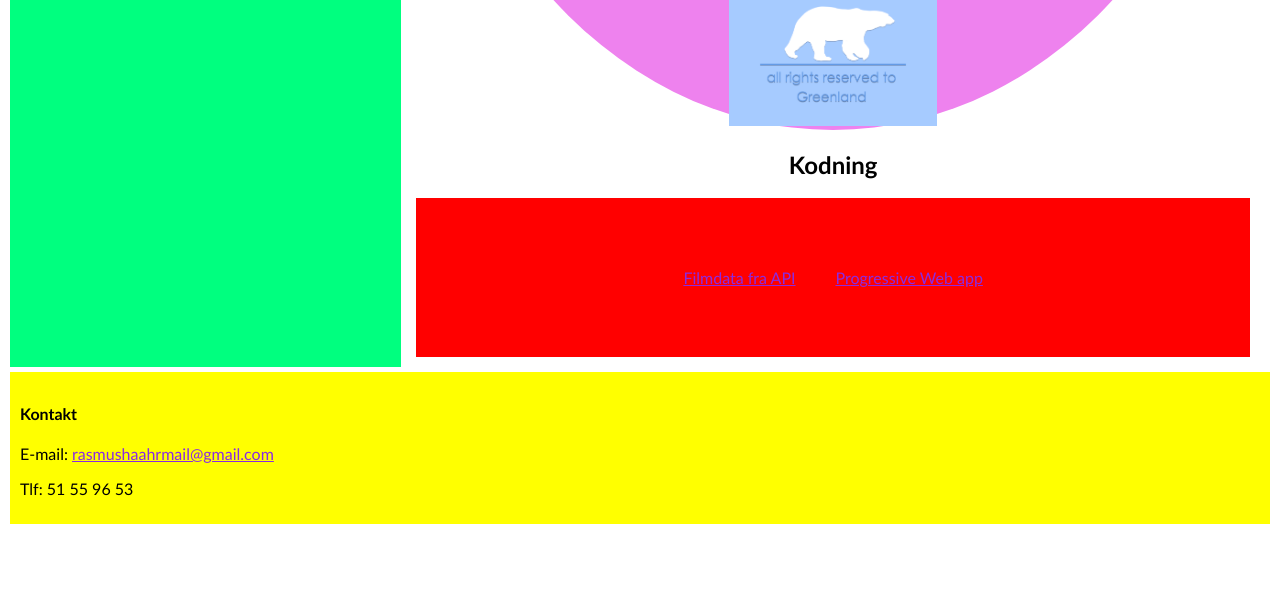
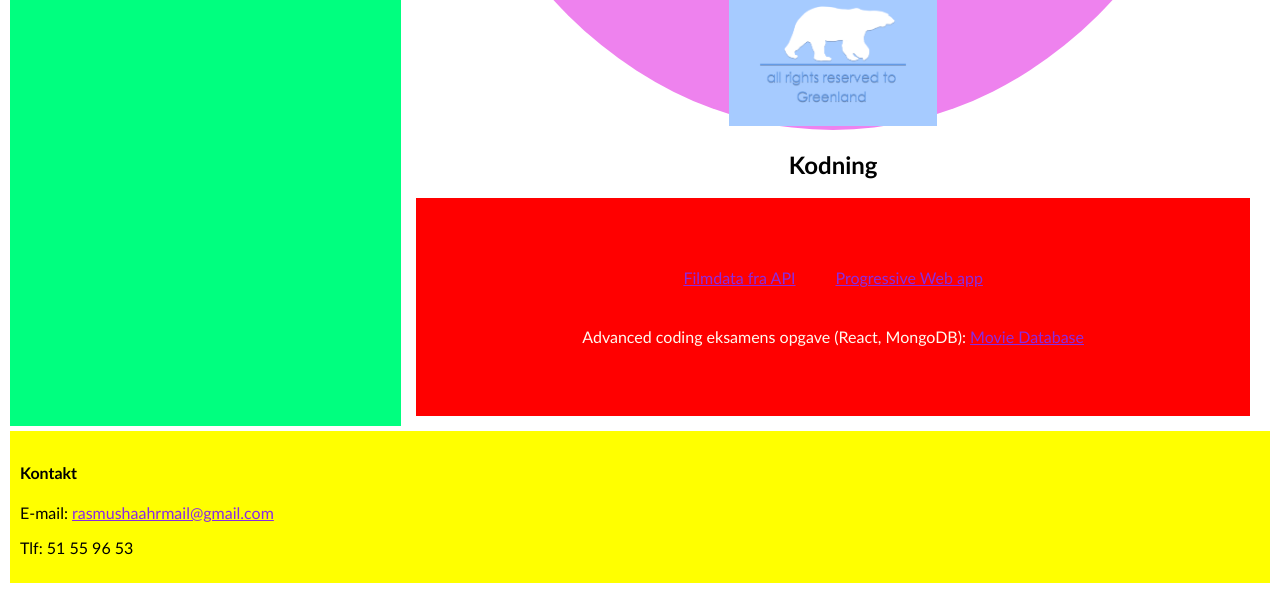
Before and after one commit to Haahr2111/RasmusHaahr, a plain HTML site: page index.html in a window 1280 px wide. Shown: the part 1771-2364 px from the top of the page. Before the commit the page ends 2305 px from the top, so only its background shows below. Drawn offline with Linux system fonts and the light colour scheme; a script that the page names is missing.

Commit message:
Update index.html

```diff
--- a/index.html
+++ b/index.html
@@ -84,6 +84,9 @@ Personligt er jeg en indadvendt men humoristisk person, der elsker at klatre og
 <div id="kodning-container">
    <p> <a href="https://haahr2111.github.io/stanley/">Filmdata fra API</a></p>
     <p><a href="https://carpenterjoseph.github.io/MargaritaMania/">Progressive Web app</a></p>
+
+<p>Advanced coding eksamens opgave (React, MongoDB): <a href="https://movieexam.herokuapp.com/"> Movie Database</a></p>
+
 </div>
 </div>
 </section>
```
